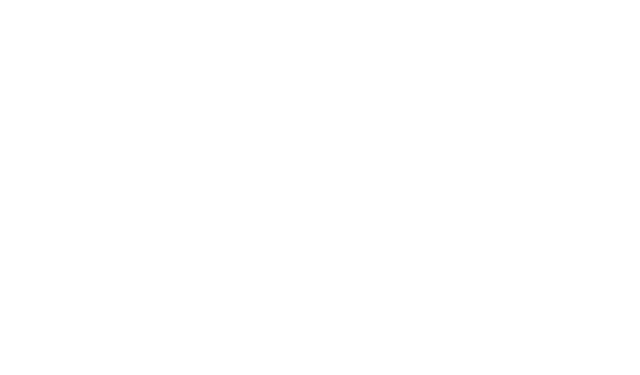
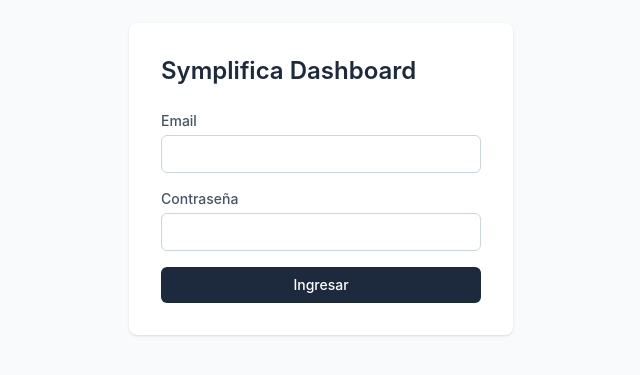
Before and after one commit to pierreAngeloAA/symplifica-dashboard, a Vue app in the folder frontend/: page /login in a window 1280 px wide. Before the commit this address had no page. Shown: the part 221-596 px from the top of the page, without its empty margins (319-959 px from the left). Built offline with nearby package versions, Linux system fonts and the light colour scheme; no server answers.

Commit message:
Agrega pantalla de login y guard de rutas

```diff
--- a/frontend/src/router/index.js
+++ b/frontend/src/router/index.js
@@ -1,11 +1,26 @@
 import { createRouter, createWebHistory } from 'vue-router'
 import Home from '../views/Home.vue'
+import Login from '../views/Login.vue'
+import { useAuthStore } from '../stores/auth'
 
 const router = createRouter({
   history: createWebHistory(),
   routes: [
-    { path: '/', name: 'home', component: Home },
+    { path: '/', name: 'home', component: Home, meta: { requiresAuth: true } },
+    { path: '/login', name: 'login', component: Login },
   ],
 })
 
+router.beforeEach((to) => {
+  const auth = useAuthStore()
+
+  if (to.meta.requiresAuth && !auth.isAuthenticated) {
+    return { name: 'login' }
+  }
+
+  if (to.name === 'login' && auth.isAuthenticated) {
+    return { name: 'home' }
+  }
+})
+
 export default router
--- a/frontend/src/views/Home.vue
+++ b/frontend/src/views/Home.vue
@@ -1,8 +1,19 @@
 <script setup>
+import { useRouter } from 'vue-router'
+import { useAuthStore } from '../stores/auth'
+
+const router = useRouter()
+const auth = useAuthStore()
+
+function handleLogout() {
+  auth.logout()
+  router.push('/login')
+}
 </script>
 
 <template>
-  <div class="flex min-h-screen items-center justify-center">
+  <div class="flex min-h-screen flex-col items-center justify-center gap-4">
     <h1 class="text-3xl font-semibold text-slate-800">Symplifica Dashboard</h1>
+    <button class="text-sm text-slate-500 underline" @click="handleLogout">Cerrar sesión</button>
   </div>
 </template>
--- /dev/null
+++ b/frontend/src/views/Login.vue
@@ -0,0 +1,66 @@
+<script setup>
+import { ref } from 'vue'
+import { useRouter } from 'vue-router'
+import { useAuthStore } from '../stores/auth'
+
+const email = ref('')
+const password = ref('')
+const error = ref('')
+const loading = ref(false)
+
+const router = useRouter()
+const auth = useAuthStore()
+
+async function handleSubmit() {
+  error.value = ''
+  loading.value = true
+
+  try {
+    await auth.login(email.value, password.value)
+    router.push('/')
+  } catch {
+    error.value = 'Email o contraseña inválidos'
+  } finally {
+    loading.value = false
+  }
+}
+</script>
+
+<template>
+  <div class="flex min-h-screen items-center justify-center bg-slate-50">
+    <form
+      class="w-full max-w-sm rounded-lg bg-white p-8 shadow-sm"
+      @submit.prevent="handleSubmit"
+    >
+      <h1 class="mb-6 text-2xl font-semibold text-slate-800">Symplifica Dashboard</h1>
+
+      <label class="mb-1 block text-sm font-medium text-slate-600" for="email">Email</label>
+      <input
+        id="email"
+        v-model="email"
+        type="email"
+        required
+        class="mb-4 w-full rounded-md border border-slate-300 px-3 py-2 text-sm focus:border-slate-500 focus:outline-none"
+      />
+
+      <label class="mb-1 block text-sm font-medium text-slate-600" for="password">Contraseña</label>
+      <input
+        id="password"
+        v-model="password"
+        type="password"
+        required
+        class="mb-4 w-full rounded-md border border-slate-300 px-3 py-2 text-sm focus:border-slate-500 focus:outline-none"
+      />
+
+      <p v-if="error" class="mb-4 text-sm text-red-600">{{ error }}</p>
+
+      <button
+        type="submit"
+        :disabled="loading"
+        class="w-full rounded-md bg-slate-800 py-2 text-sm font-medium text-white hover:bg-slate-700 disabled:opacity-50"
+      >
+        {{ loading ? 'Ingresando...' : 'Ingresar' }}
+      </button>
+    </form>
+  </div>
+</template>
```
